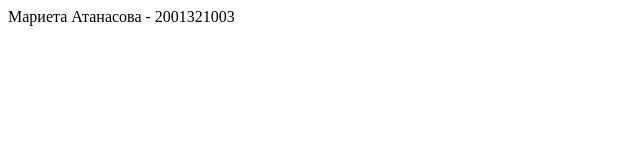
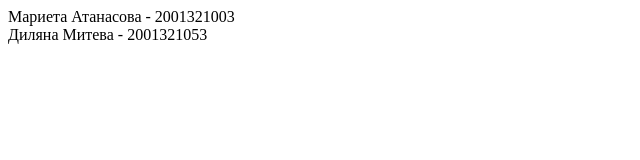
Before and after one commit to marietaatanasova11/stu2001321003, a plain HTML site: page src/stu2001321003.html in a window 1280 px wide. Shown: the whole page, without its empty margins (0-640 px from the left). Drawn offline with Linux system fonts and the light colour scheme.

Commit message:
add line

```diff
--- a/src/stu2001321003.html
+++ b/src/stu2001321003.html
@@ -6,5 +6,6 @@
 </head>
 <body>
 <div>Мариета Атанасова - 2001321003 </div>
+<div>Диляна Митева - 2001321053 </div>
 </body>
 </html>
```
